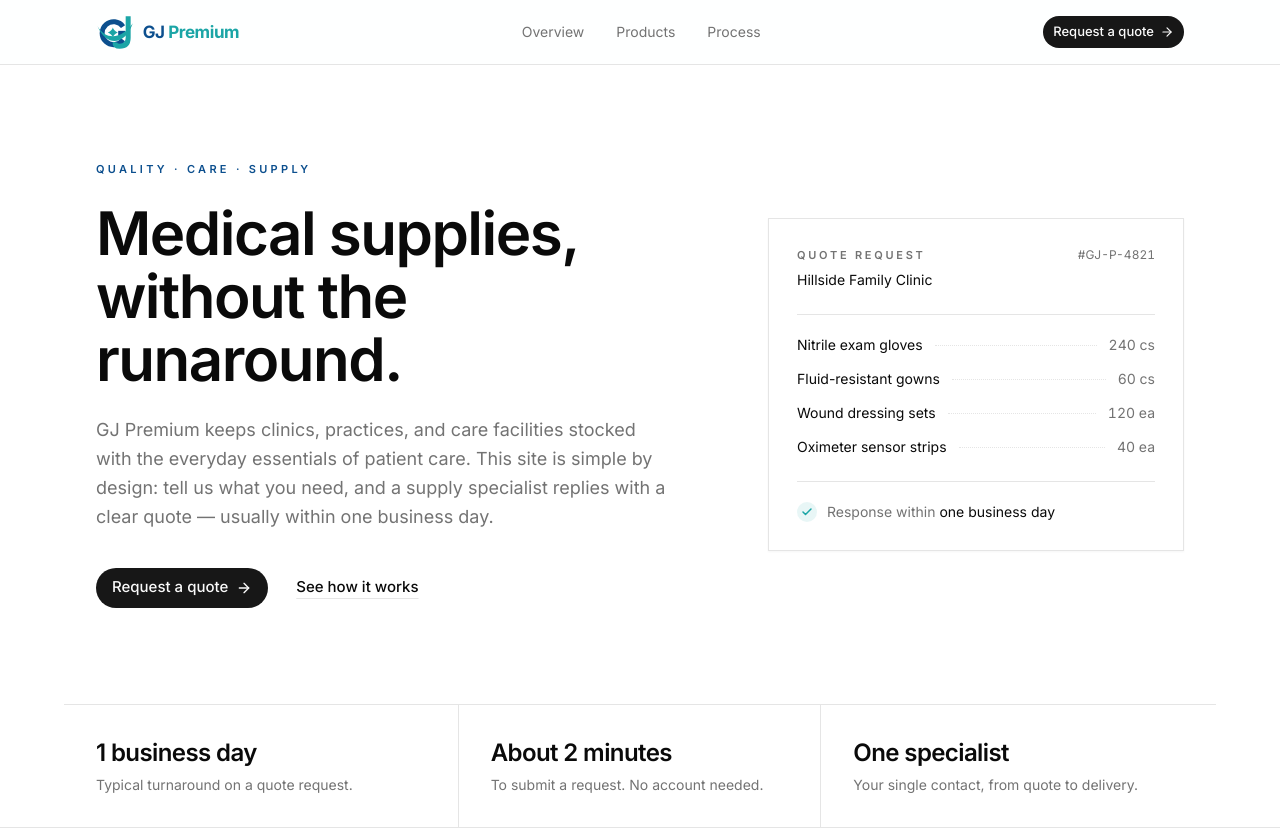
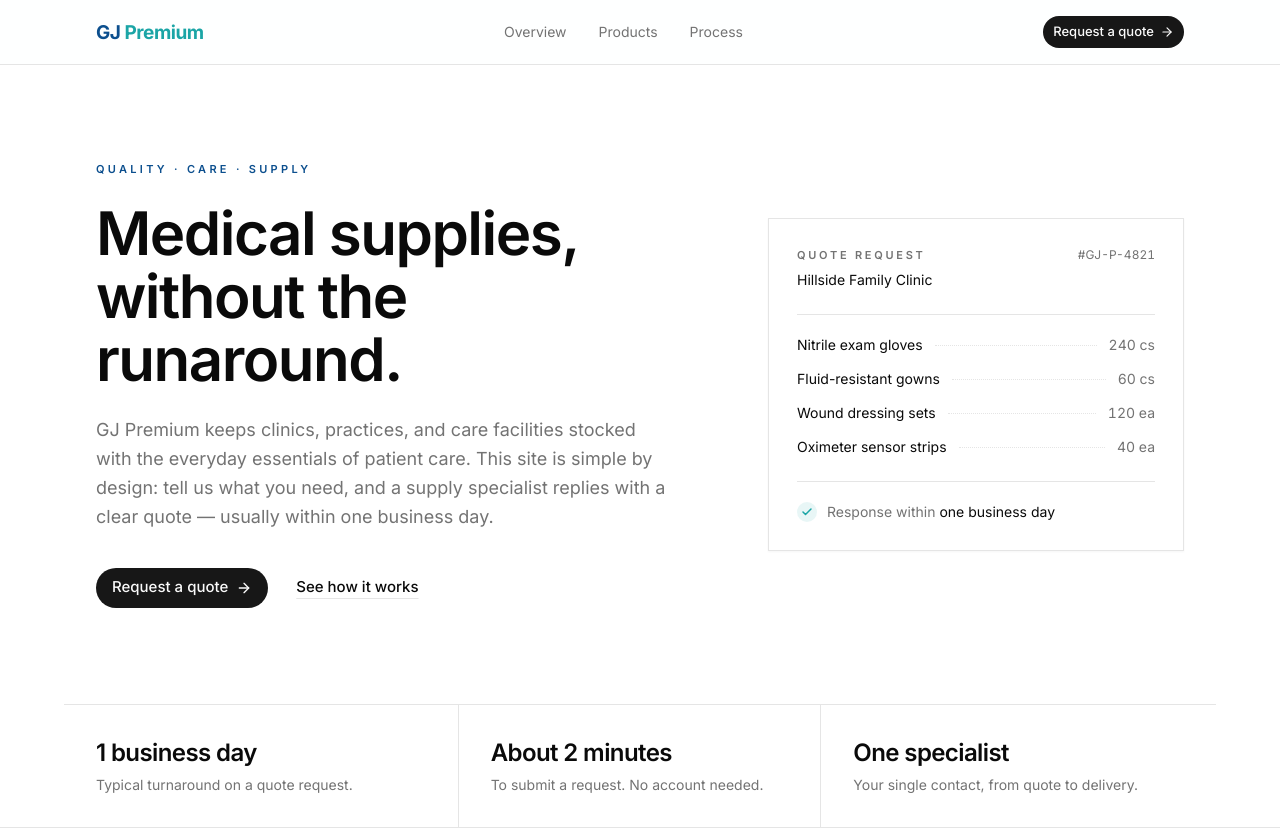
Before and after one commit to afriyieowususarfo-pixel/gj-premium, a React (Vite) app: page / in a window 1280 px wide. Shown: the top 829 px of the page. Built offline with nearby package versions, Linux system fonts and the light colour scheme; no server answers; what @convex-dev/auth would draw is missing.

Commit message:
Freebuff: Remove the logo and maintain Gj premium

```diff
--- a/src/components/BrandLogo.tsx
+++ b/src/components/BrandLogo.tsx
@@ -1,91 +1,27 @@
 import { cn } from "@/lib/utils";
 
-/** Colors sampled from the GJ Premium logo. */
+/** Brand colors for the GJ Premium wordmark. */
 export const BRAND_NAVY = "#0c4f8e";
 export const BRAND_TEAL = "#1ba5a6";
 
 /**
- * The GJ Premium monogram: a navy "G" ring with crossbar, a teal "J",
- * a sweeping crescent, and a four-point sparkle.
- */
-export function Monogram({
-  className,
-  title = "GJ Premium",
-}: {
-  className?: string;
-  title?: string;
-}) {
-  return (
-    <svg
-      viewBox="0 0 96 94"
-      className={className}
-      role="img"
-      aria-label={title}
-      fill="none"
-      xmlns="http://www.w3.org/2000/svg"
-    >
-      {/* G — ring open on the right */}
-      <path
-        d="M70.6 32.8A30 30 0 1 0 70.6 67.2"
-        stroke={BRAND_NAVY}
-        strokeWidth="13"
-      />
-      {/* G — crossbar */}
-      <rect x="58" y="44" width="18" height="13" fill={BRAND_NAVY} />
-      {/* J — stem and hook */}
-      <path
-        d="M84 6V62Q84 84 62 84Q48 84 50 74"
-        stroke={BRAND_TEAL}
-        strokeWidth="13"
-        fill="none"
-      />
-      {/* Swoosh — crescent sweeping under the mark */}
-      <path
-        d="M96 24C80 74 32 94 4 32C30 76 74 58 96 24Z"
-        fill={BRAND_TEAL}
-      />
-      {/* Sparkle */}
-      <path
-        d="M44 35Q46 43 57 48Q46 53 44 61Q42 53 31 48Q42 43 44 35Z"
-        fill={BRAND_TEAL}
-      />
-    </svg>
-  );
-}
-
-/**
- * Full logo lockup.
- * - `orientation="inline"`: monogram + one-line wordmark (header)
- * - `orientation="stacked"`: monogram + GJ / Premium / tagline (footer, hero)
+ * GJ Premium wordmark — the brand set as text only, with no symbol.
+ * - `orientation="inline"`: single-line "GJ Premium" (header)
+ * - `orientation="stacked"`: "GJ / Premium" over two lines (footer)
  */
 export function BrandLogo({
   className,
-  monogramClassName,
   orientation = "inline",
   tagline = false,
 }: {
   className?: string;
-  monogramClassName?: string;
   orientation?: "inline" | "stacked";
   tagline?: boolean;
 }) {
   const stacked = orientation === "stacked";
 
   return (
-    <span
-      className={cn(
-        "flex items-center",
-        stacked ? "gap-4" : "gap-2.5",
-        className,
-      )}
-    >
-      <Monogram
-        className={cn(
-          "shrink-0",
-          stacked ? "h-14 w-auto" : "h-9 w-auto",
-          monogramClassName,
-        )}
-      />
+    <span className={cn("flex items-center", className)}>
       <span className="flex flex-col leading-none">
         {stacked ? (
           <>
@@ -97,7 +33,7 @@ export function BrandLogo({
             </span>
           </>
         ) : (
-          <span className="text-[17px] font-bold tracking-tight">
+          <span className="text-[19px] font-bold tracking-tight">
             <span className="text-brand-navy">GJ</span>{" "}
             <span className="text-brand-teal">Premium</span>
           </span>
```
Also changed, not shown: public/logo.svg.
